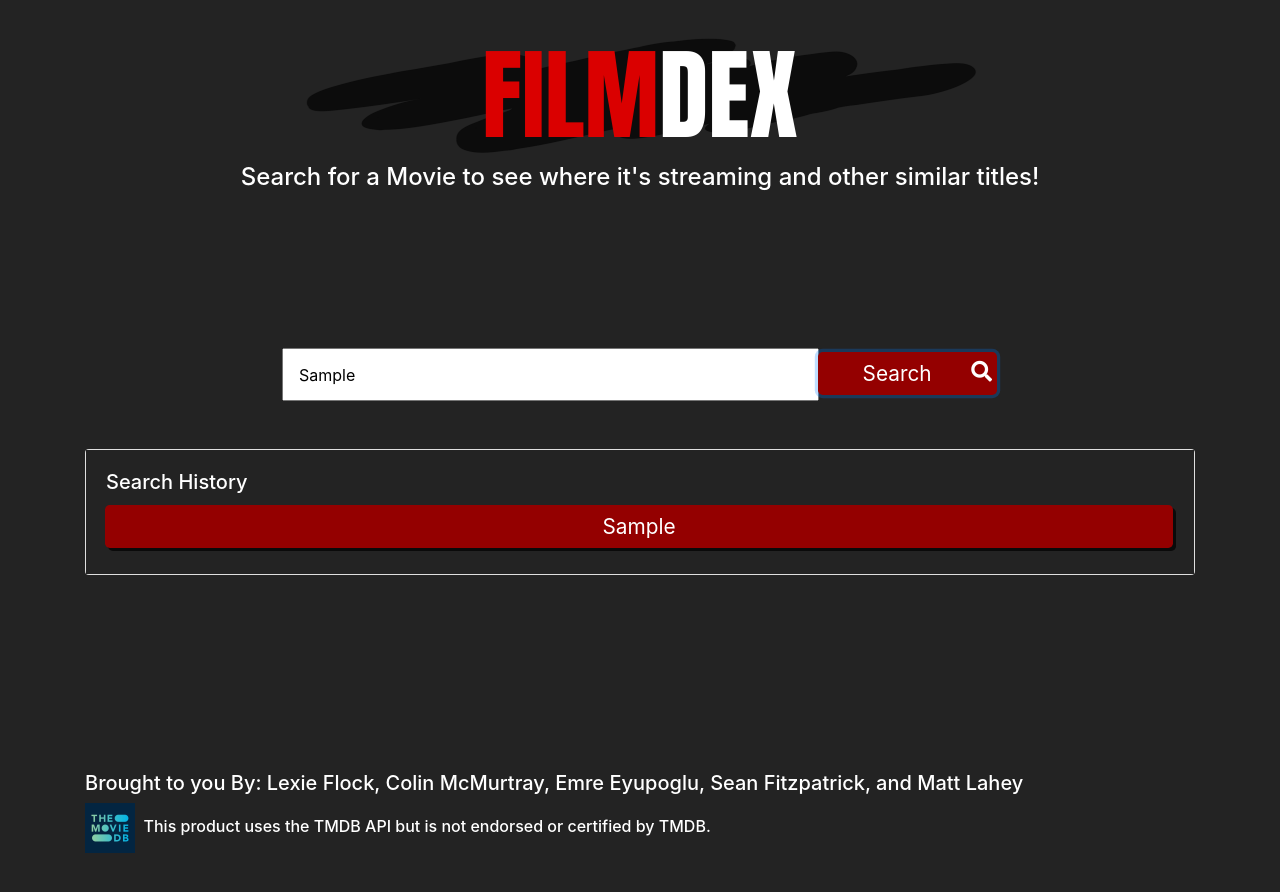
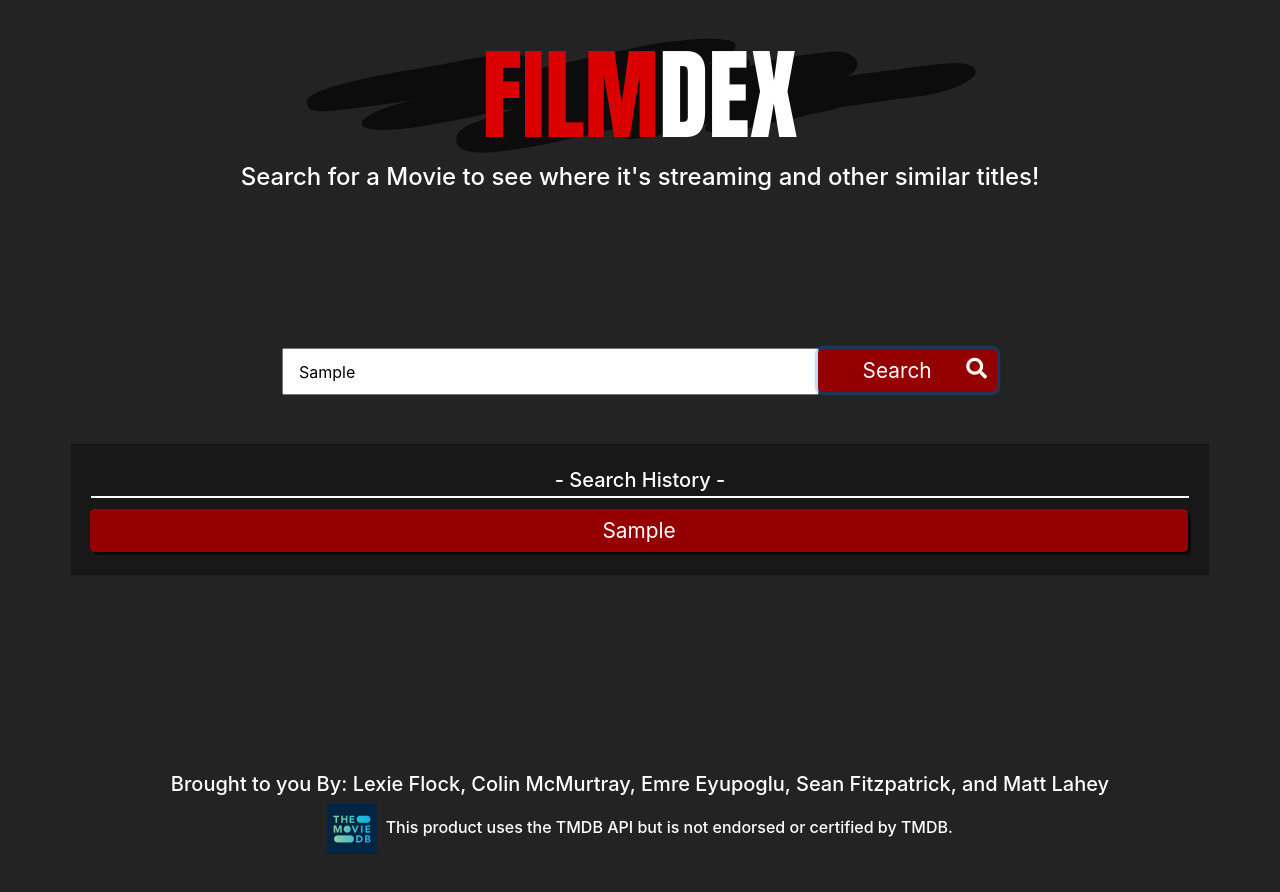
Before and after one commit to mdlahey1/Project1-Front-End-App-Group6, a plain HTML site: page index.html in a window 1280 px wide. Both pictures are taken after typing "Sample" into the empty fields and a click on the button "Search". Drawn offline with nearby package versions, Linux system fonts and the light colour scheme; no server answers.

Commit message:
added center styling for all elements in footer as well alignment and bottom border for search history.

```diff
--- a/css/style.css
+++ b/css/style.css
@@ -6,6 +6,7 @@
     --hoverColor: #DA0000;
     --light-dark: #940000;
     --dark:#0a0a0a;
+    --mid-dark: #181818;
     --background: #232323;
     --border-radius: .3rem;
 }
@@ -19,10 +20,10 @@
 .btn {
     font-size: 1.3rem;
     text-decoration:none;
-    padding: 6px 5px;
+    padding: 6px 10px;
     width: 100%;
     display: block;
-    margin: 5px 0;
+    margin: 2px 0;
     border-radius: var(--border-radius);
     color: var(--primary);
     border: none;
@@ -51,8 +52,16 @@
 
 .card-body {
     background-color: var(--background);
+    background-color: var(--mid-dark);
 }
 
+.card {
+    background-color: #232323;
+}
+
+.col {
+    padding: 0px;
+}
 
 body {
     background-color: var(--background);
@@ -87,5 +96,19 @@ footer {
     color: var(--primary);
     height:200px;
     margin-top: 100px;
-    font-size: 24px;
+    font-size: 16px;
 }
+
+/* styling for every element in footer element */
+
+#bottom-footer {
+    text-align: center;
+}
+
+/* styling for search history text */
+
+.card-title {
+    text-align: center;
+    border-bottom: 2px solid white;
+    padding: 4px;
+}
--- a/index.html
+++ b/index.html
@@ -49,7 +49,7 @@
                 <section class="col hidden" id="searchHistoryCard">
                     <section class="card h-100">
                         <section class="card-body" id="searchHistoryButtons">
-                          <h5 class="card-title">Search History</h5>
+                          <h5 class="card-title">- Search History -</h5>
                         </section>
                     </section>
                 </section>
@@ -67,7 +67,7 @@
 
         <!-- Footer (in case we want to add our names or something) -->
         <footer class="container" id="">
-            <section class="justify-content-center" id="">
+            <section class="justify-content-center" id="bottom-footer">
                 <h5 class="" id="">Brought to you By: Lexie Flock, Colin McMurtray, Emre Eyupoglu, Sean Fitzpatrick, and Matt Lahey</h5>
                 <h6><img src="./assets/tmdbLogo.jpg" alt="TMDB Logo" width="50" height="auto">&nbsp; This product uses the TMDB API but is not endorsed or certified by TMDB.</h6>
             </section>
```
